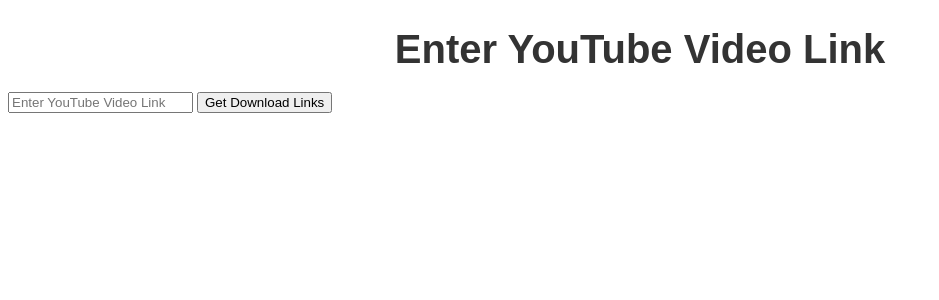
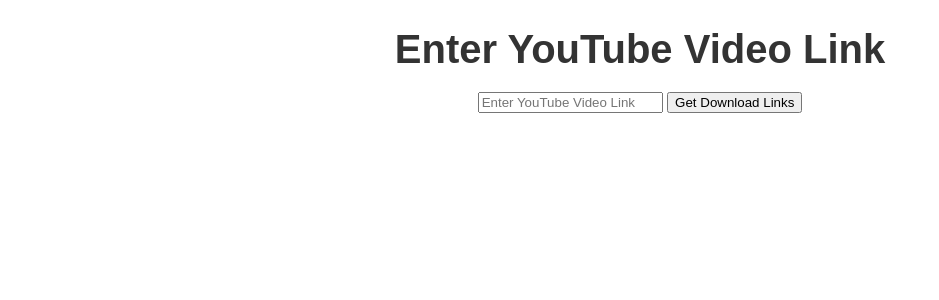
Before and after one commit to Yuki-1018/python-Vercel, a Flask app: page / in a window 1280 px wide. Shown: the top 300 px of the page, without its empty margins (0-939 px from the left). Run offline with Flask 3, Linux system fonts and the light colour scheme.

Commit message:
Update index.html

```diff
--- a/templates/index.html
+++ b/templates/index.html
@@ -3,6 +3,10 @@
 <head>
     <style>
   /* h1タグのスタイル */
+        body {
+              text-align: center; /* テキストの中央揃え */
+  font-family: Arial, sans-serif; /* フォントの指定 */
+}
 h1 {
   font-family: Arial, sans-serif; /* フォントの指定 */
   font-size: 2.5em; /* フォントサイズの指定 */
```
